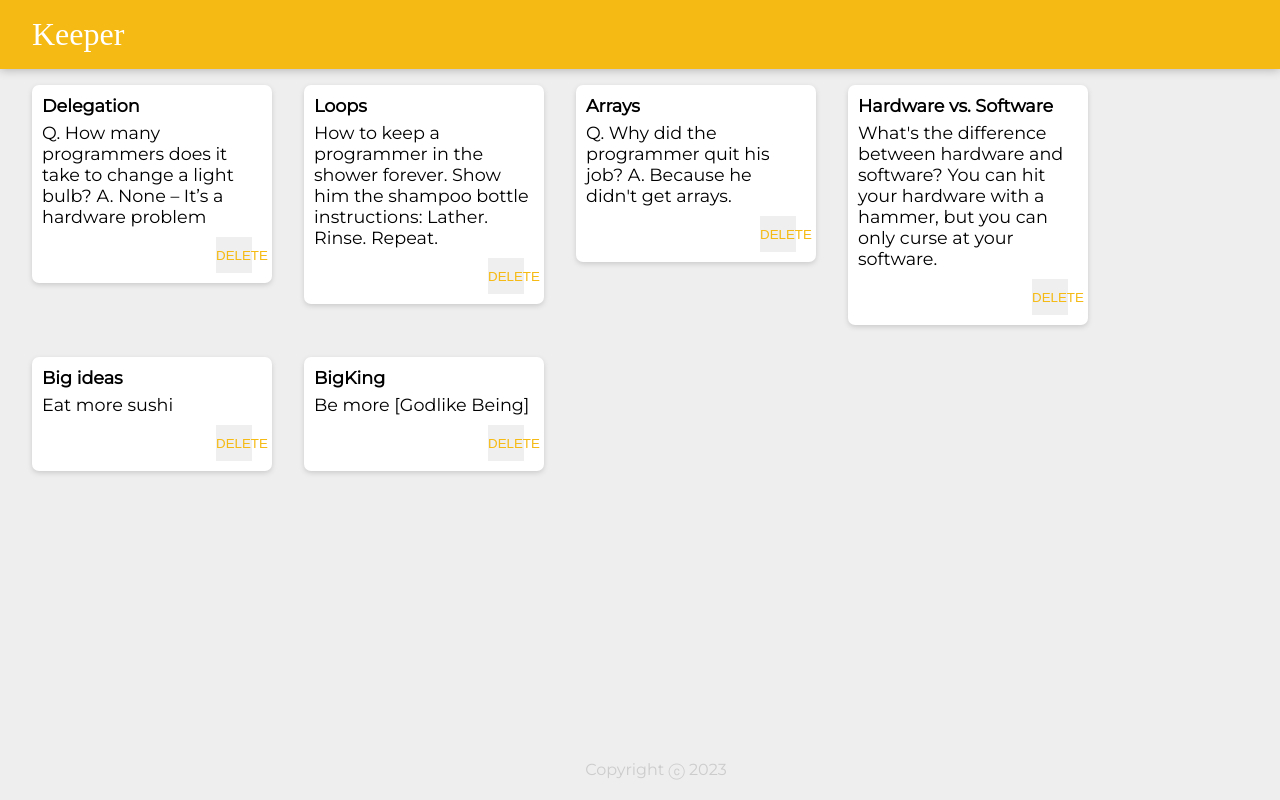
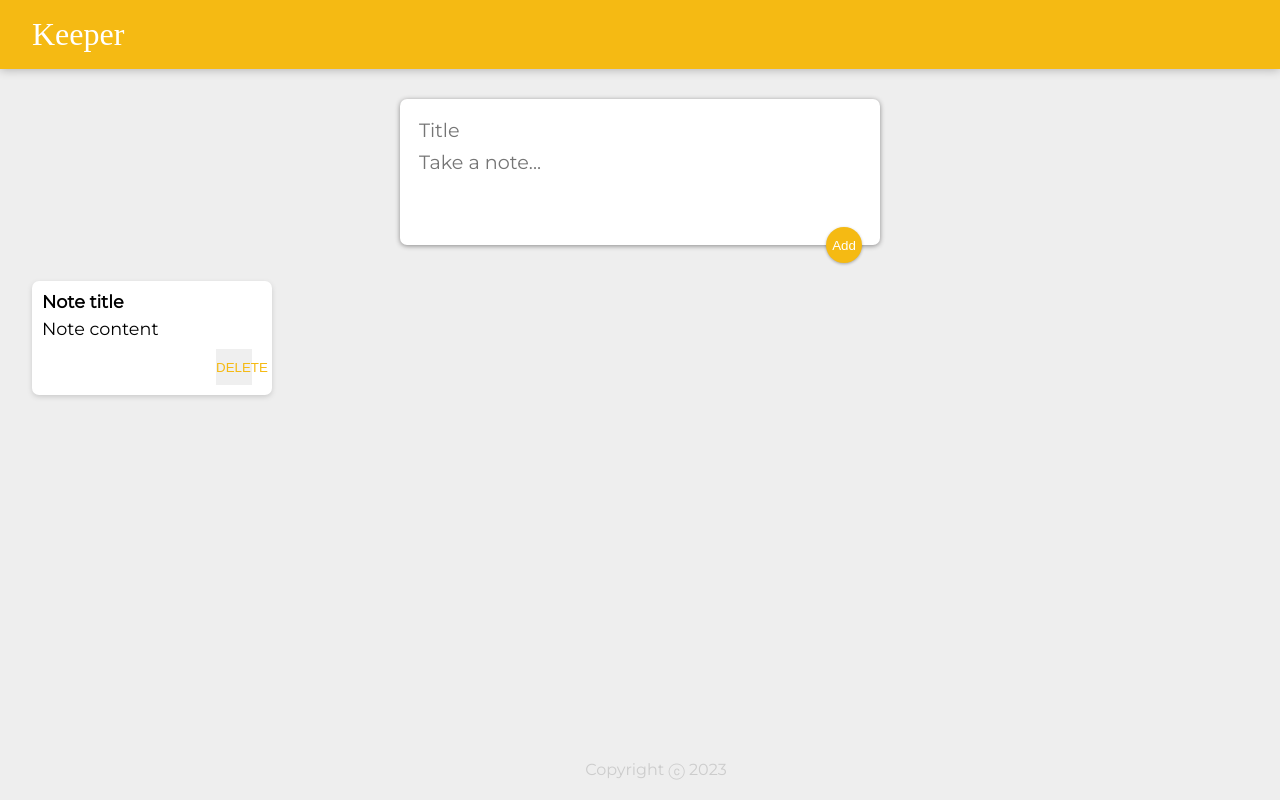
Before and after one commit to Carlos-F-Braga/React-Keeper-App, a React (Create React App) app: page / in a window 1280 px wide. Built offline with nearby package versions, Linux system fonts and the light colour scheme; a web font is replaced by a local one.

Commit message:
app refactored

```diff
--- a/src/components/App.jsx
+++ b/src/components/App.jsx
@@ -2,20 +2,14 @@ import React from "react";
 import Header from "./Header";
 import Footer from "./Footer";
 import Note from "./Note";
-import notes from "../notes"
+import CreateArea from "./CreateArea";
 
 function App() {
   return (
     <div>
       <Header />
-      {notes.map((noteItem) =>
-       <Note
-          key={noteItem.key}
-          title={noteItem.title}
-          content={noteItem.content}
-          info={noteItem.info}>
-        </Note>
-      )}
+      <CreateArea />
+      <Note key={1} title="Note title" content="Note content" />
       <Footer />
     </div>
   );
```
